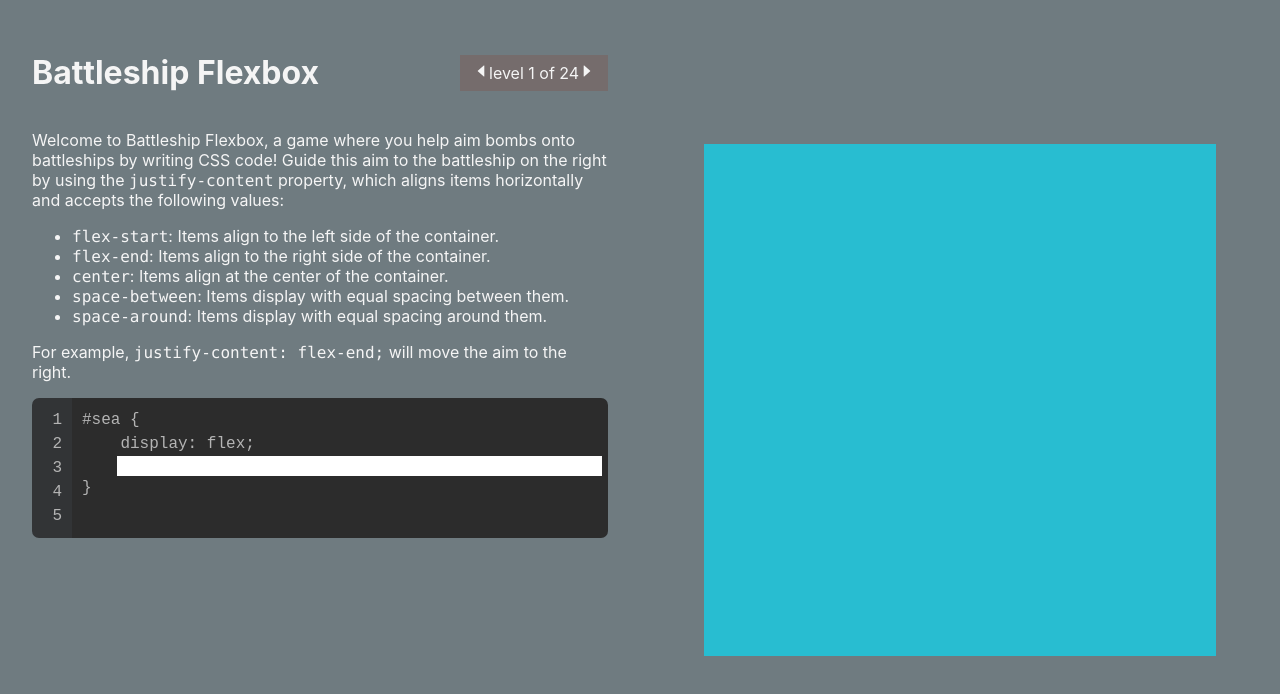
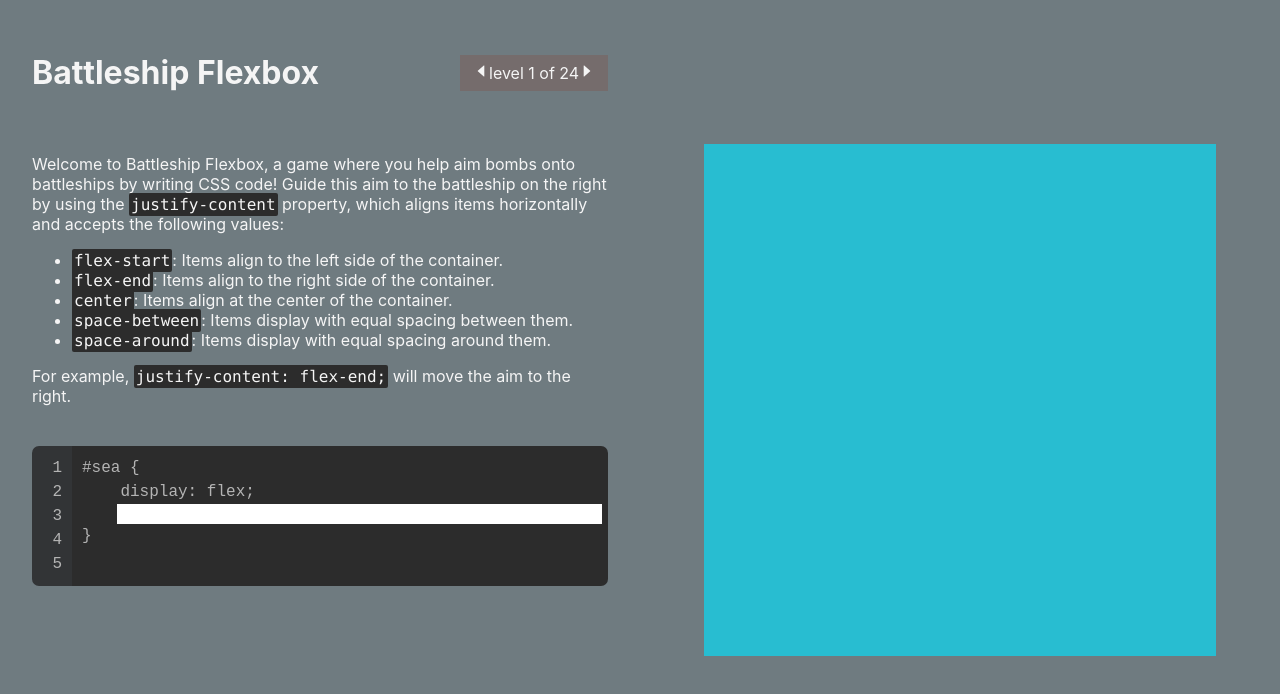
Before and after one commit to lukaszdutka/battleship-flexbox-froggy, a React (Create React App) app: page / in a window 1280 px wide. Shown: the top 694 px of the page. Built offline with nearby package versions, Linux system fonts and the light colour scheme.

Commit message:
add styling to Instructions;

```diff
--- a/src/components/Instructions.css
+++ b/src/components/Instructions.css
@@ -0,0 +1,9 @@
+#instructions {
+    padding: 3vh 0;
+}
+
+code {
+    background-color: #2c2c2c;
+    border-radius: 2px;
+    padding: 2px;
+}
```
